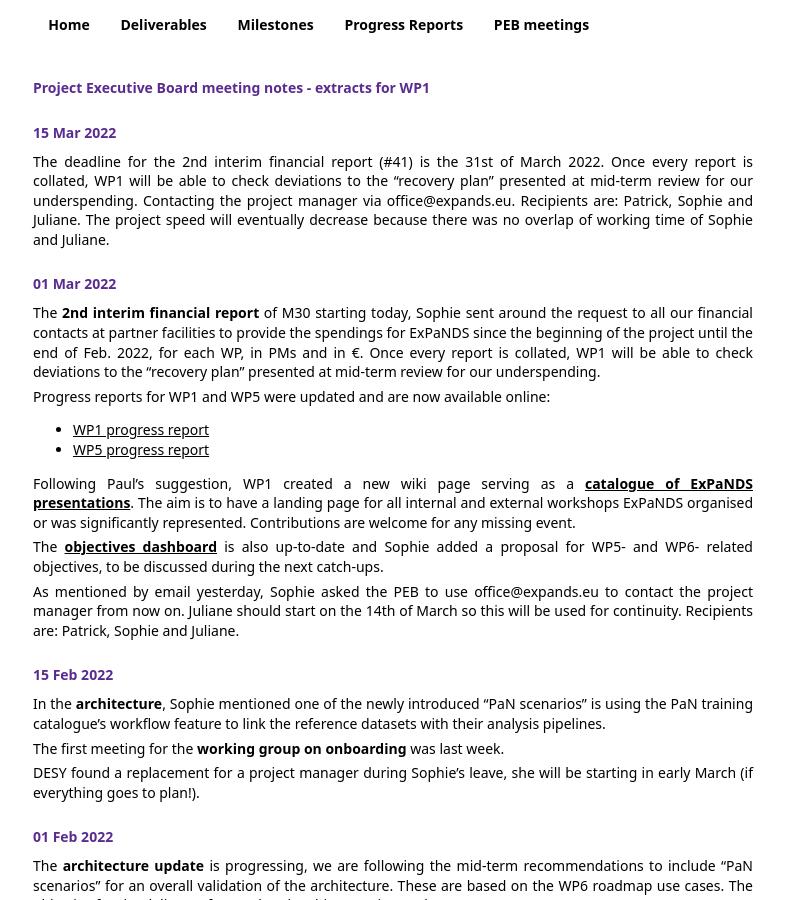
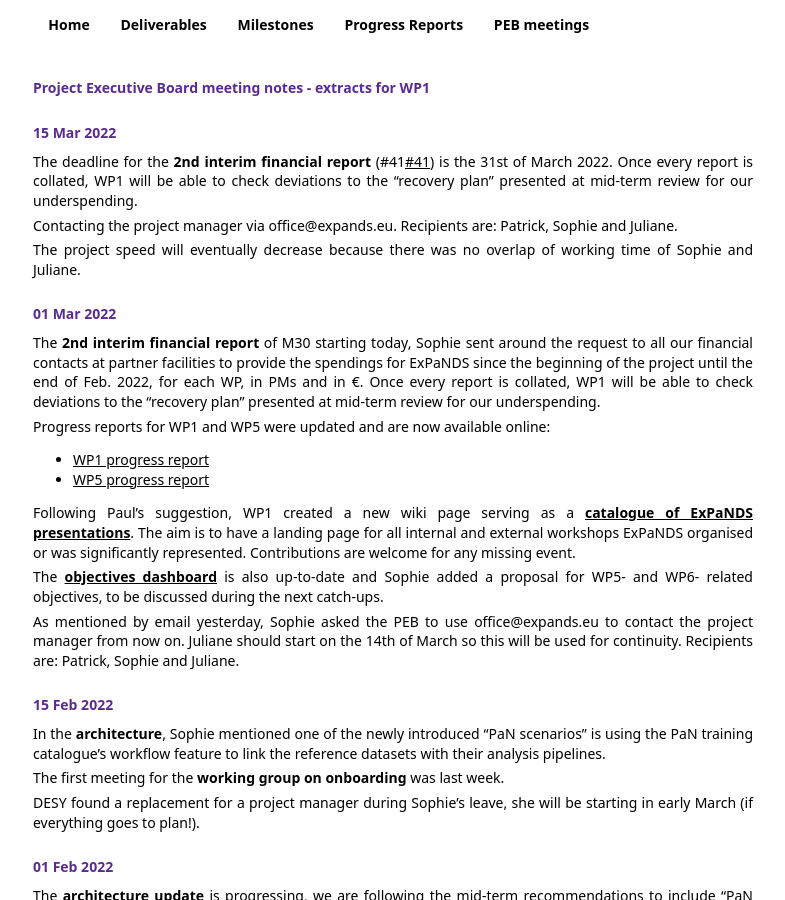
Before and after one commit to ExPaNDS-eu/WP1-reporting, a Jekyll site: the page built from _pebs-wp/pebs-wp1.html, in a window 1280 px wide and 900 px high. Shown: the whole window, without its empty margins (247-1032 px from the left). Built offline with Jekyll 4.4.1, drawn with Linux system fonts in a browser that asks for light colours.

Commit message:
Update 2022-03-15-notes.html

```diff
--- a/_pebs/2022-03-15-notes.html
+++ b/_pebs/2022-03-15-notes.html
@@ -7,9 +7,9 @@
 
 status-quo:
 #WP1
-- "<p>The deadline for the 2nd interim financial report (#41) is the 31st of March 2022. Once every report is collated, WP1 will be able to check deviations to the “recovery plan” presented at mid-term review for our underspending.
-Contacting the project manager via office@expands.eu.  Recipients are: Patrick, Sophie and Juliane.
-The project speed will eventually decrease because there was no overlap of working time of Sophie and Juliane.
+- "<p>The deadline for the <b>2nd interim financial report</b> (#41<a href='https://github.com/ExPaNDS-eu/ExPaNDS/issues/41'>#41</a>) is the 31st of March 2022. Once every report is collated, WP1 will be able to check deviations to the “recovery plan” presented at mid-term review for our underspending.
+<p>Contacting the project manager via office@expands.eu.  Recipients are: Patrick, Sophie and Juliane.
+<p>The project speed will eventually decrease because there was no overlap of working time of Sophie and Juliane.
 "
 #WP2
 - "For WP2, consultation workshops for D2.3 covered detailed policy consultation. Metadata workshop on 1 March 2022 received feedback from partners to contribute to D2.7 (#17).
```
